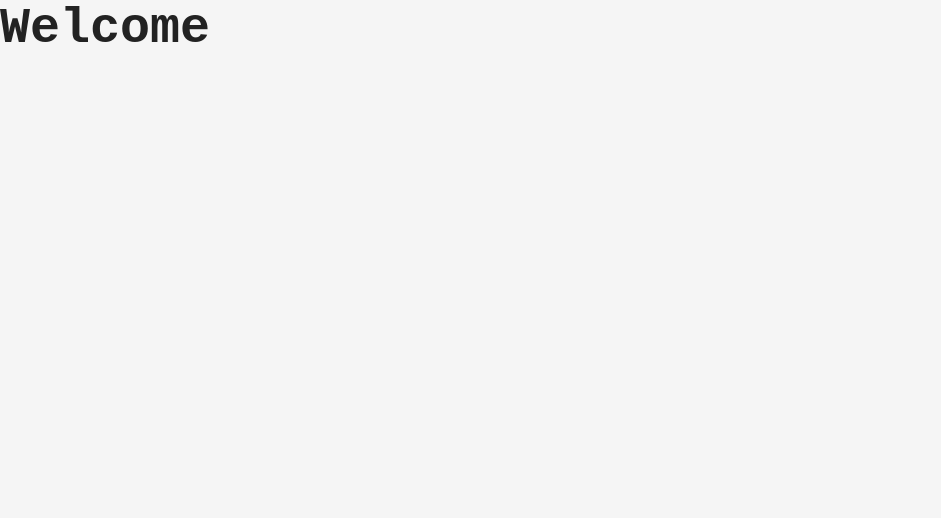
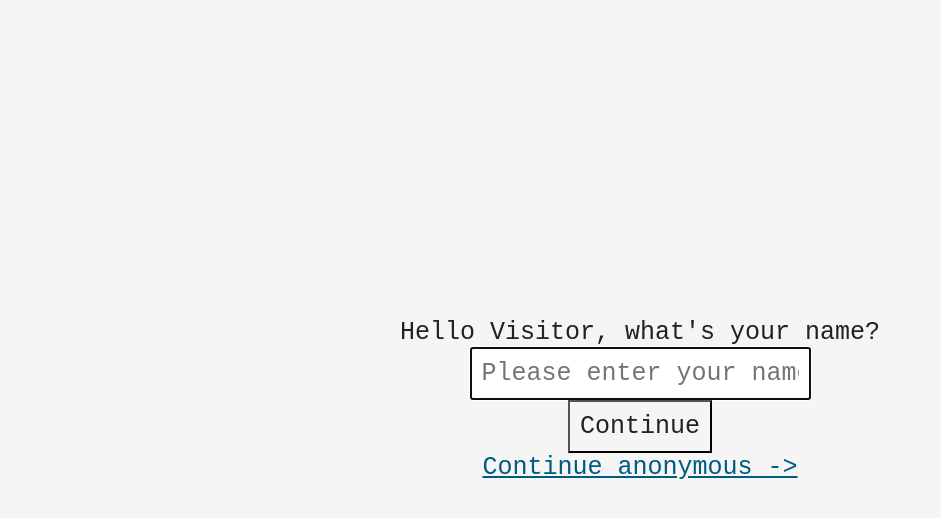
Before and after one commit to jiavu/browser-start-page, a React (Create React App) app in the folder my-app/: page / in a window 1280 px wide. Shown: the top 518 px of the page, without its empty margins (0-941 px from the left). Built offline with nearby package versions, Linux system fonts and the light colour scheme.

Commit message:
Added first-visit-page (to enter a name)

```diff
--- a/my-app/src/App.js
+++ b/my-app/src/App.js
@@ -1,12 +1,42 @@
 import React, { Component } from 'react';
 import './styles/App.css';
+import {getLocalStorageData, setLocalStorageData} from "./scripts/localStorage";
+import GetVisitorsName from "./components/GetVisitorsName";
 
 class App extends Component {
+
+  constructor() {
+    super();
+    this.state = {
+      visitorsName: ""
+    };
+    this.setVisitorsName = this.setVisitorsName.bind(this);
+  }
+
+  componentDidMount() {
+    let storage = getLocalStorageData();
+    this.setState( {
+      visitorsName: storage.visitorsName,
+      firstVisit: true
+    });
+  }
+
+  setVisitorsName(name) {
+    setLocalStorageData("visitorsName", name);
+    this.setState( {visitorsName: name} );
+  }
+
   render() {
+    const visitorsName = this.state.visitorsName;
+
     return (
-      <React.Fragment>
-        <h1>Welcome</h1>
-      </React.Fragment>
+      <div className="main-container full-height">
+        <main className="full-height">
+          { visitorsName ? (
+            <h1>Welcome, {visitorsName}!</h1>
+          ) : <GetVisitorsName setVisitorsName={this.setVisitorsName }/> }
+        </main>
+      </div>
     );
   }
 }
--- /dev/null
+++ b/my-app/src/components/GetVisitorsName.js
@@ -0,0 +1,60 @@
+import React from 'react';
+import PropTypes from 'prop-types';
+
+
+class GetVisitorsName extends React.Component {
+
+
+	constructor(props) {
+		super(props);
+		this.state = { value: "" };
+		this.handleChange = this.handleChange.bind(this);
+		this.handleSubmit = this.handleSubmit.bind(this);
+		this.handleClick = this.handleClick.bind(this);
+	}
+
+	componentDidMount() {
+		this.nameInput.focus();
+	}
+
+	handleChange(event) {
+		this.setState( {value: event.target.value } )
+	}
+	handleSubmit(event) {
+		event.preventDefault();
+		this.props.setVisitorsName(this.state.value);
+	}
+
+	handleClick(e) {
+		this.props.setVisitorsName("anonymous");
+	}
+
+	render() {
+
+		return (
+			<section className="perfect-centering-contents full-height flex-column">
+				<p>Hello Visitor, what's your name?</p>
+				<div style={{ textAlign:"center"}}>
+					<form onSubmit={ this.handleSubmit }>
+						<input type="text" placeholder="Please enter your name here"
+							ref={input => this.nameInput = input}
+							onChange={ this.handleChange }/>
+						<br/>
+						<input type="submit" className="large-button" value="Continue"/>
+						</form>
+					<button type="button" className="no-button"
+						onClick={this.handleClick}>Continue anonymous -&gt;
+					</button>
+				</div>
+			</section>
+		);
+	}
+
+}
+
+GetVisitorsName.propTypes = {
+	setVisitorsName: PropTypes.func.isRequired
+}
+
+
+export default GetVisitorsName;
--- /dev/null
+++ b/my-app/src/scripts/localStorage.js
@@ -0,0 +1,35 @@
+
+function getLocalStorageData() {
+	if (typeof Storage !== "undefined") {
+		if (localStorage) return localStorage;
+	} else {
+		console.log("Sorry, no Web Storage support.");
+		return {
+			visitorsName: "anonymous",
+			firstVisit: false
+		}
+	}
+}
+
+function setLocalStorageData(key, value) {
+	if (typeof Storage !== "undefined") {
+		localStorage.setItem(key, value);
+		if (key in localStorage) {
+			return `${key} was set to ${localStorage.getItem(key)}`;
+		}
+		return "Something went wrong.";
+	}
+	console.log("Sorry, no Web Storage support.");
+	return "Sorry, no Web Storage support.";
+
+}
+
+
+/*
+localStorage.setItem("key", "value");
+localStorage.getItem("key");
+localStorage.removeItem("key");
+localStorage.clear(); // für alle.
+*/
+
+export {getLocalStorageData, setLocalStorageData};
--- a/my-app/src/styles/App.css
+++ b/my-app/src/styles/App.css
@@ -0,0 +1,48 @@
+.perfect-centering-contents {
+    display: -webkit-flex;
+    display: flex;
+    justify-content: center;
+    align-items: center;
+  }
+.full-height {
+min-height: 100%;
+/* height: auto !important; */
+height: 100%;
+}
+.flex-column {
+    flex-direction: column;
+}
+.main-container {
+    padding: 1rem;
+}
+
+/*==============================*/
+
+main { display: block; }
+
+/*==============================*/
+
+/* Disable right click context menu (disables all clicks) */
+img { pointer-events: none; }
+button, input[type="submit"] {
+    background: none;
+    color: inherit;
+    font: inherit;
+    outline: inherit;
+    cursor: pointer;
+}
+button.no-button {
+    border: none;
+    text-decoration: underline;
+    color: var(--color1-dark);
+}
+button.no-button:hover {
+    color: var(--color1);
+}
+.large-button {
+    padding: 0.4rem;
+}
+input[type="text"] {
+    font: inherit;
+    padding: 0.4rem;
+}
--- a/my-app/src/styles/index.css
+++ b/my-app/src/styles/index.css
@@ -7,15 +7,15 @@
   --medium: #999;
   --light: #eee;
   --lightest: hsl(0, 0%, 96%);
-  --color1: rgb(0, 183, 255);
+  --color1-dark: hsl(197, 100%, 25%);
+  --color1: hsl(197, 100%, 45%);
 
   font-family: monospace;
 
   --trans-time-slow: 0.75s;
 }
 html {
-  /* Disable right click context menu */
-  pointer-events: none;
+  /* height: 100vh; */
   /* scroll-behavior: smooth; */
 }
 * {
@@ -23,18 +23,19 @@ html {
   box-sizing: border-box;
 }
 body {
+  /* min-height: 100%; */
   min-width: 320px;
   background-color: var(--lightest);
   color: var(--darkest);
   -webkit-font-smoothing: antialiased;
   -moz-osx-font-smoothing: grayscale;
 }
+#root { height: 100vh; }
 
 code {
   font-family: source-code-pro, Menlo, Monaco, Consolas, "Courier New",
     monospace;
 }
-
 
 
 /*===============*/
```
Also changed, not shown: my-app/src/scripts/index.js (deleted, +0 -53 lines).
